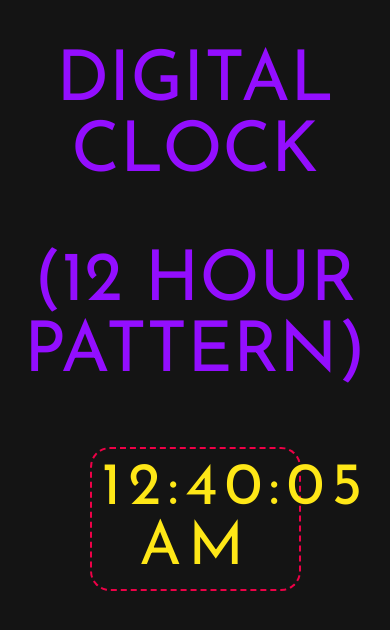
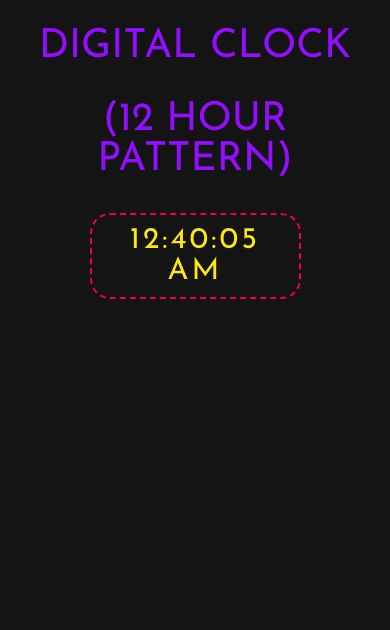
Before and after one commit to Halip26/digital-clock-js, a plain HTML site: page index.html in a window 390 px wide. Drawn offline with Linux system fonts and the light colour scheme.

Commit message:
add responsive styles for mobile devices

```diff
--- a/style.css
+++ b/style.css
@@ -35,3 +35,17 @@ h2 {
   text-align: center;
   color: #930eff;
 }
+
+@media only screen and (max-width: 600px) {
+  /* Styles for mobile devices */
+  #MyClockDisplay {
+    font-size: 30px;
+    letter-spacing: 3px;
+  }
+
+  h1,
+  h2 {
+    font-weight: 80;
+    font-size: 40px;
+  }
+}
```
